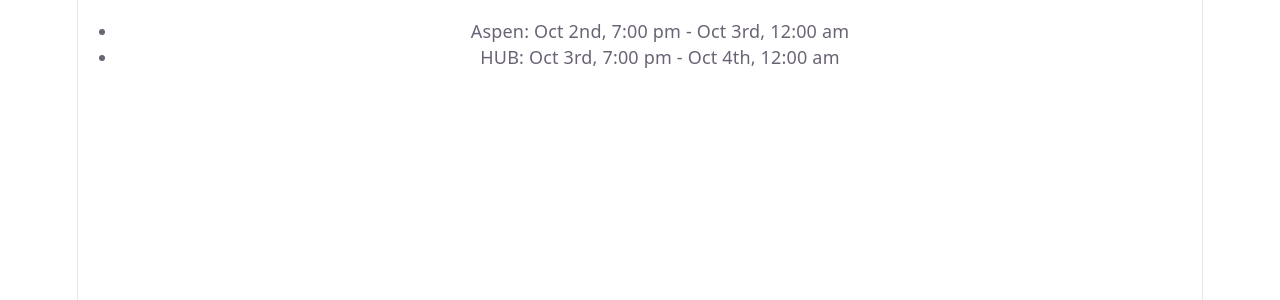
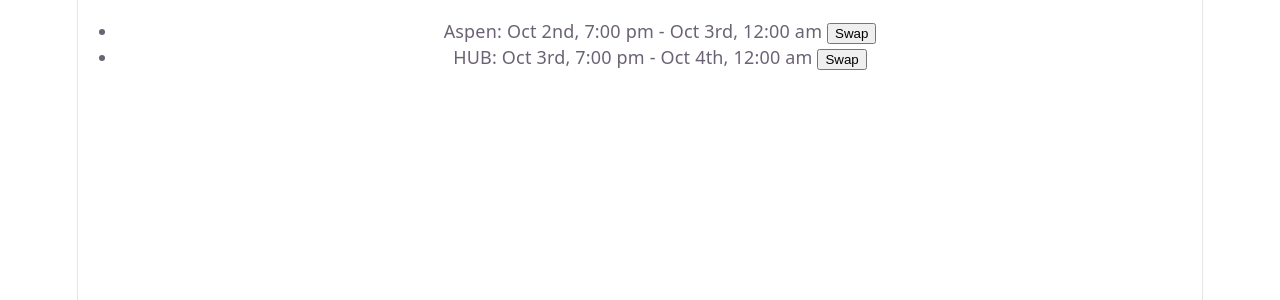
Before and after one commit to sleepsonrockss/ra-hub, a React (Vite) app in the folder ra-hub/: page / in a window 1280 px wide. Shown: the top 300 px of the page. Built offline with nearby package versions, Linux system fonts and the light colour scheme.

Commit message:
Swap Request button and the concept of state

```diff
--- a/ra-hub/src/App.jsx
+++ b/ra-hub/src/App.jsx
@@ -1,10 +1,6 @@
 import './App.css'
+import ShiftItem from './components/ShiftItem'
 
-function ShiftItem({shift}) {
-  return(
-    <li>{shift.building}: {shift.start} - {shift.end}</li>
-  )
-}
 
 function App() {
 
--- a/ra-hub/src/components/ShiftItem.jsx
+++ b/ra-hub/src/components/ShiftItem.jsx
@@ -1,8 +1,20 @@
-function ShiftItem({shift}) {
+import {useState} from 'react'
+
+function RequestSwap(){
+  const [requested, setRequested] = useState(false)
+
   return(
-    <li>{shift.building}: {shift.start} - {shift.end}</li>
+    <button onClick={() => setRequested(true)}>
+      {requested ? 'Swap Requested' : 'Swap'}
+    </button>
   )
 }
 
 
+function ShiftItem({shift}) {
+  return(
+    <li>{shift.building}: {shift.start} - {shift.end} <RequestSwap /></li>
+  )
+}
+
 export default ShiftItem
```
